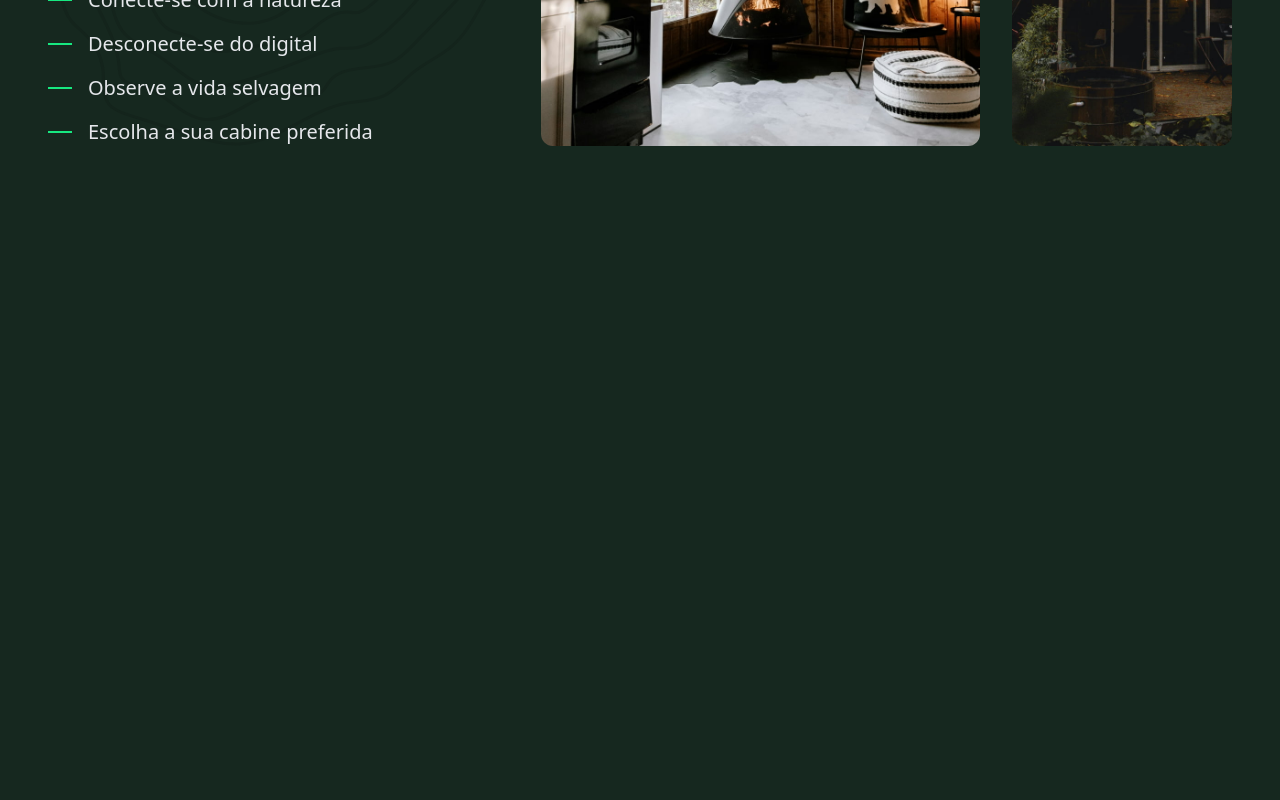
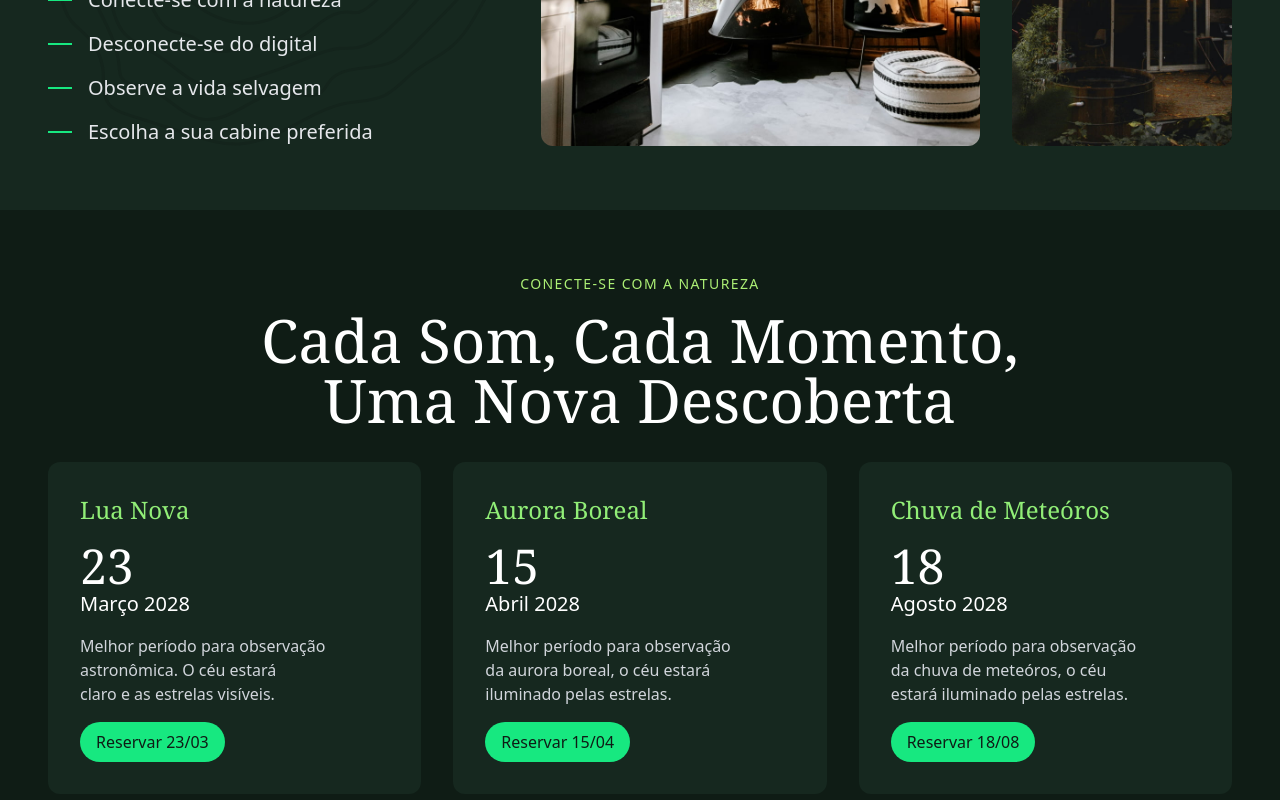
Before and after one commit to andrearnoni/Forest-page, a React (Vite) app: page / in a window 1280 px wide. Shown: the part 1344-2144 px from the top of the page. Before the commit the page ends 1874 px from the top, so only its background shows below. Built offline with nearby package versions, Linux system fonts and the light colour scheme.

Commit message:
added events section

```diff
--- /dev/null
+++ b/src/components/EventsSection.jsx
@@ -0,0 +1,102 @@
+import React from "react";
+
+function EventsSection() {
+  return (
+    <section
+      id="eventos"
+      className="mb-12 sm:mb-16 py-12 sm:py-16 bg-verde-900"
+    >
+      <div className="container">
+        <p className="uppercase mb-4 text-verde-200 text-center tracking-widest text-sm">
+          Conecte-se com a natureza
+        </p>
+        <h2 className="mb-8 mx-auto text-balance text-center max-w-screen-md text-white text-4xl sm:text-6xl font-serif">
+          Cada Som, Cada Momento, Uma Nova Descoberta
+        </h2>
+        <div className="overflow-x-auto snap-x snap-mandatory pb-4 grid grid-cols-[repeat(3,minmax(300px,1fr))] gap-4 sm:gap-8">
+          <div className="grid snap-center gap-4 bg-verde-800 p-6 sm:p-8 rounded-xl">
+            <h3 className="text-verde-300 text-2xl font-serif">Lua Nova</h3>
+            <div className="text-white">
+              <p className="font-serif text-5xl">23</p>
+              <p className="text-xl">Março 2028</p>
+            </div>
+            <p className="text-gray-300 text-balance">
+              Melhor período para observação astronômica. O céu estará claro e
+              as estrelas visíveis.
+            </p>
+            <a
+              className="
+            justify-self-start
+            self-end
+            bg-verde-400
+            text-verde-900
+            py-2
+            px-4
+            inline-block
+            rounded-full"
+              href="#contato"
+            >
+              Reservar 23/03
+            </a>
+          </div>
+          <div className="grid snap-center gap-4 bg-verde-800 p-6 sm:p-8 rounded-xl">
+            <h3 className="text-verde-300 text-2xl font-serif">
+              Aurora Boreal
+            </h3>
+            <div className="text-white">
+              <p className="font-serif text-5xl">15</p>
+              <p className="text-xl">Abril 2028</p>
+            </div>
+            <p className="text-gray-300 text-balance">
+              Melhor período para observação da aurora boreal, o céu estará
+              iluminado pelas estrelas.
+            </p>
+            <a
+              className="
+            justify-self-start
+            self-end
+            bg-verde-400
+            text-verde-900
+            py-2
+            px-4
+            inline-block
+            rounded-full"
+              href="#contato"
+            >
+              Reservar 15/04
+            </a>
+          </div>
+          <div className="grid snap-center gap-4 bg-verde-800 p-6 sm:p-8 rounded-xl">
+            <h3 className="text-verde-300 text-2xl font-serif">
+              Chuva de Meteóros
+            </h3>
+            <div className="text-white">
+              <p className="font-serif text-5xl">18</p>
+              <p className="text-xl">Agosto 2028</p>
+            </div>
+            <p className="text-gray-300 text-balance">
+              Melhor período para observação da chuva de meteóros, o céu estará
+              iluminado pelas estrelas.
+            </p>
+            <a
+              className="
+            justify-self-start
+            self-end
+            bg-verde-400
+            text-verde-900
+            py-2
+            px-4
+            inline-block
+            rounded-full"
+              href="#contato"
+            >
+              Reservar 18/08
+            </a>
+          </div>
+        </div>
+      </div>
+    </section>
+  );
+}
+
+export default EventsSection;
--- a/src/pages/Home.jsx
+++ b/src/pages/Home.jsx
@@ -3,6 +3,7 @@ import DateTimeComponent from "../components/DateTimeComponent";
 import NavDesktop from "../components/NavDesktop";
 import Hero from "../components/Hero";
 import AccommodationSection from "../components/AccommodationSection";
+import EventsSection from "../components/EventsSection";
 
 function Home() {
   return (
@@ -11,6 +12,7 @@ function Home() {
       <NavDesktop />
       <Hero />
       <AccommodationSection />
+      <EventsSection />
     </div>
   );
 }
```
